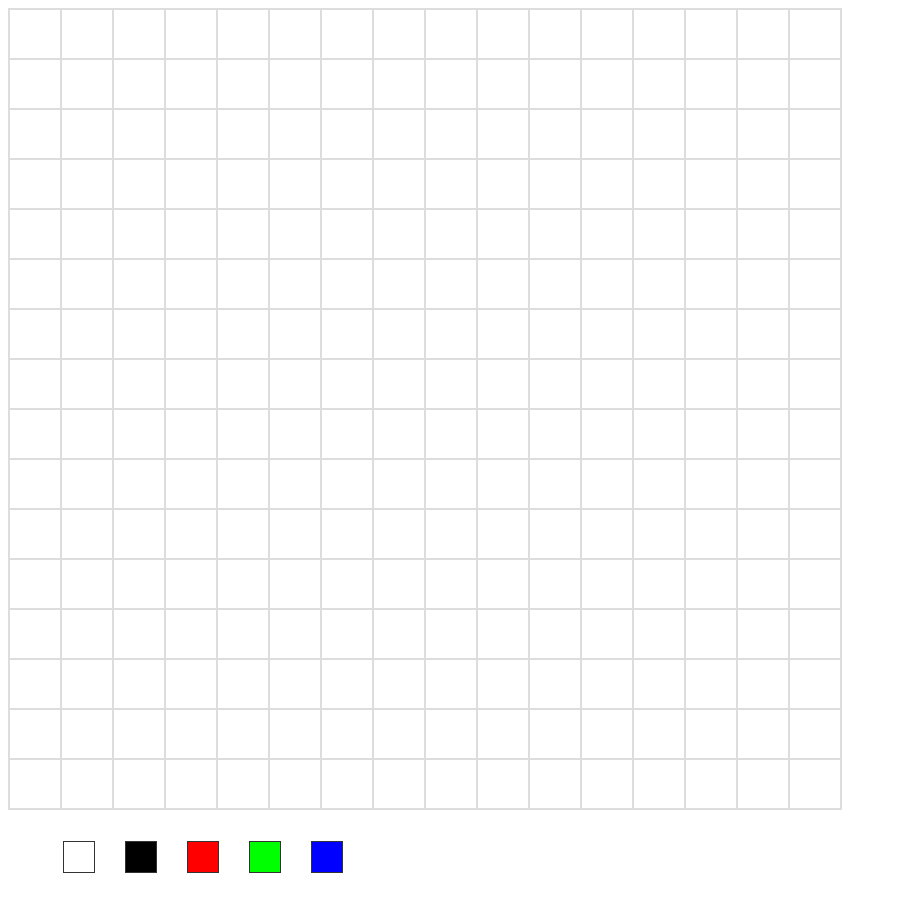
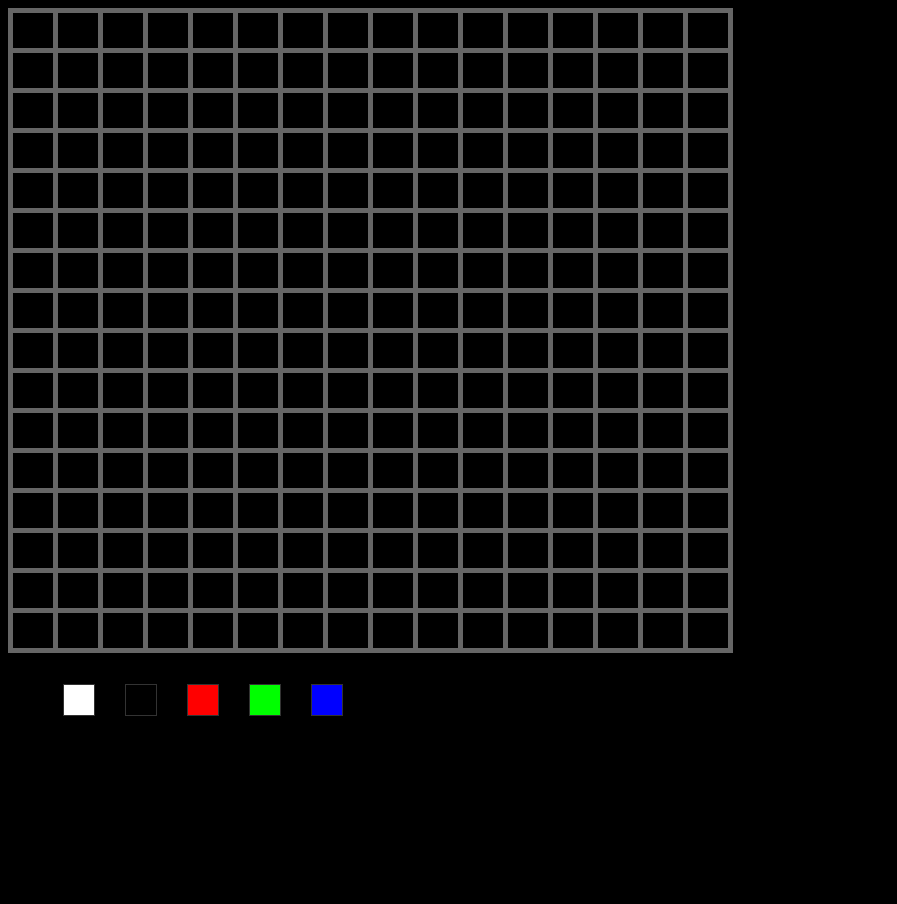
Before and after one commit to TobiasWooldridge/colourised-2d, a plain HTML site: page index.html in a window 1280 px wide. Shown: the whole page, without its empty margins (0-897 px from the left). After the commit the page ends 800 px from the top, so only its background shows below. Drawn offline with nearby package versions, Linux system fonts and the light colour scheme.

Commit message:
Modified colour scheme to reflect black defaults

```diff
--- a/index.html
+++ b/index.html
@@ -13,7 +13,7 @@
         }
 
         body {
-            background: #fff;
+            background: #000;
         }
 
         #colours {
@@ -25,10 +25,10 @@
         #colours td {
             margin: 0;
             padding: 0;
-            width: 50px;
-            height: 50px;
-            border: 2px solid #ddd;
-            background: #fff;
+            width: 40px;
+            height: 40px;
+            border: 5px solid #666;
+            background: #000;
         }
 
         #palette li {
@@ -54,7 +54,7 @@
         var rows = 16;
 
         var paletteColours = ["#fff", "#000", "#f00", "#0f0", "#00f"];
-        var brushColour = "#000";
+        var brushColour = "#fff";
 
         var mouseIsDown = false;
         $("*").mousedown(function() {
```
